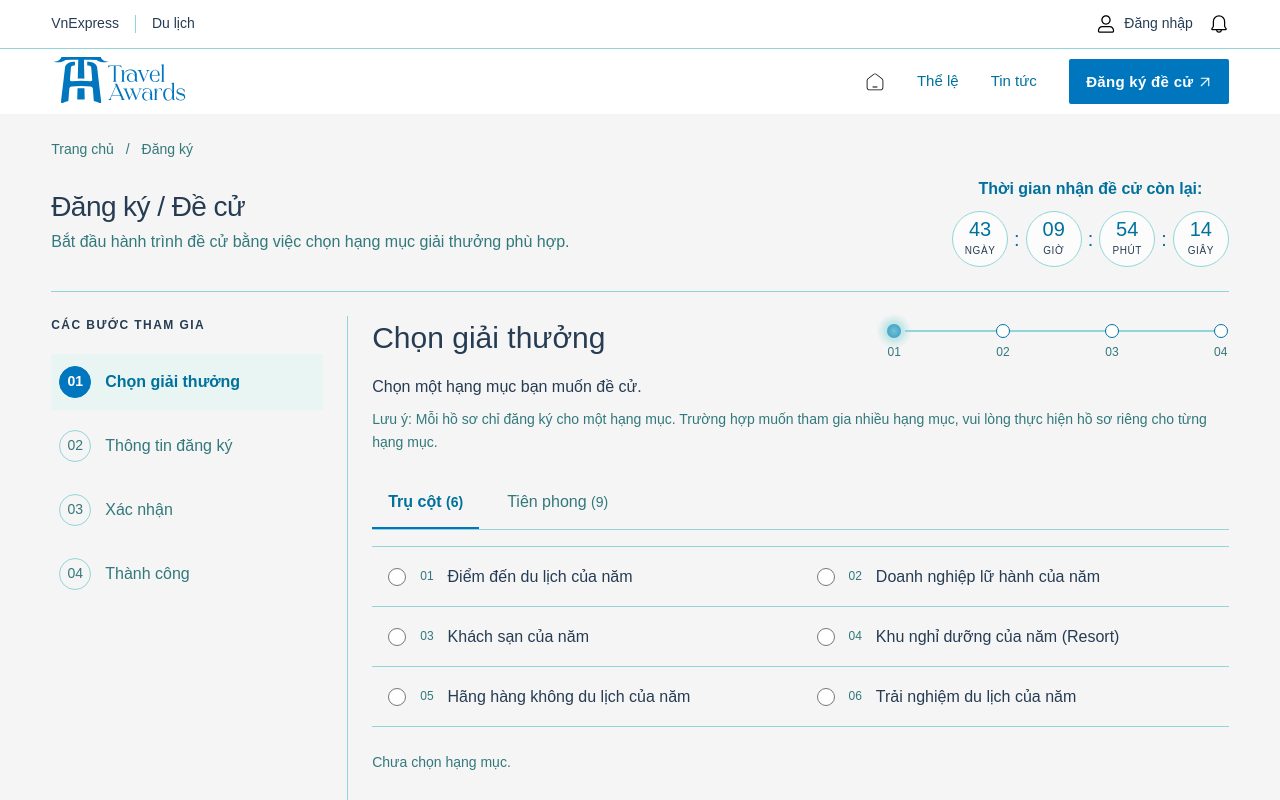
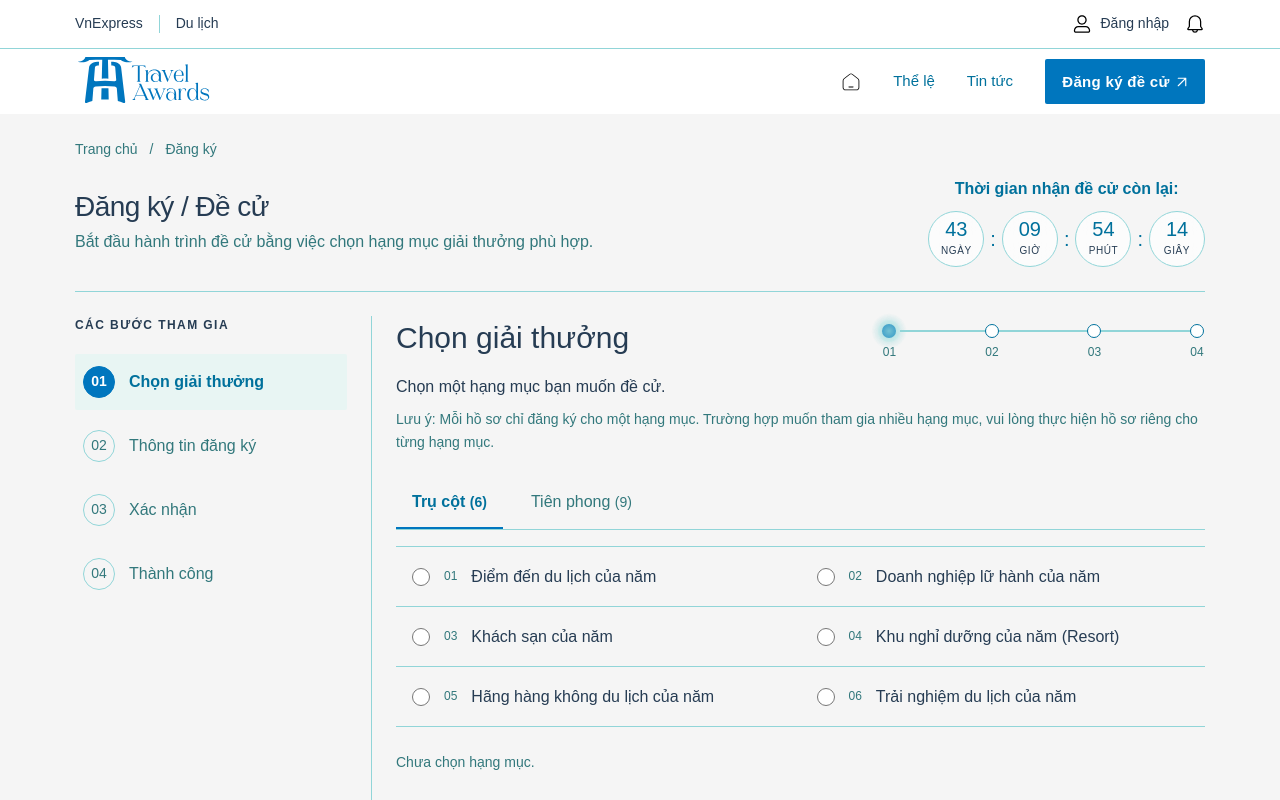
Before and after one commit to DatNH95/travel-awards-2026, a Next.js app: page /dang-ky-de-cu in a window 1280 px wide. Shown: the top 800 px of the page. Built offline with nearby package versions, Linux system fonts and the light colour scheme.

Commit message:
Update page width and nomination step links

```diff
--- a/src/app/dang-ky-de-cu/nomination-flow.tsx
+++ b/src/app/dang-ky-de-cu/nomination-flow.tsx
@@ -16,11 +16,13 @@ export function NominationFlow() {
   const categoryId = params.get('category') ?? '';
   const preview = params.get('preview');
   const previewStep = preview === 'confirmation' ? 2 : ['1', '2', '3', '4'].includes(preview ?? '') ? Number(preview) - 1 : null;
-  return <NominationForm key={`${categoryId}-${previewStep}`} initialSelection={awardCategoryFromId(categoryId) || (previewStep !== null ? awardGroups[0].categories[0] : '')} previewStep={previewStep} />;
+  const requestedStep = params.get('step');
+  const initialStep = ['1', '2', '3', '4'].includes(requestedStep ?? '') ? Number(requestedStep) - 1 : previewStep ?? 0;
+  return <NominationForm key={`${categoryId}-${previewStep}-${initialStep}`} initialSelection={awardCategoryFromId(categoryId) || (previewStep !== null || initialStep > 0 ? awardGroups[0].categories[0] : '')} previewStep={previewStep} initialStep={initialStep} />;
 }
 
-function NominationForm({ initialSelection, previewStep }: { initialSelection: string; previewStep: number | null }) {
-  const [step, setStep] = useState(previewStep ?? 0);
+function NominationForm({ initialSelection, previewStep, initialStep }: { initialSelection: string; previewStep: number | null; initialStep: number }) {
+  const [step, setStep] = useState(initialStep);
   const [selection, setSelection] = useState(initialSelection);
   const [activeGroup, setActiveGroup] = useState(Math.max(0, awardGroups.findIndex(group => group.categories.includes(initialSelection))));
   const groupTabs = useRef<(HTMLButtonElement | null)[]>([]);
--- a/src/styles/tokens.css
+++ b/src/styles/tokens.css
@@ -44,7 +44,7 @@
   --spacing-section: clamp(3.5rem, 7vw, 7rem);
   --spacing-content: clamp(1.5rem, 3vw, 3rem);
   --spacing-grid-gap: clamp(1rem, 2vw, 2rem);
-  --container-page: 80rem;
+  --container-page: 1130px;
   --container-reading: 42rem;
   --container-cta-nomination: 160px;
   --spacing-cta-nomination-height: 55px;
```
